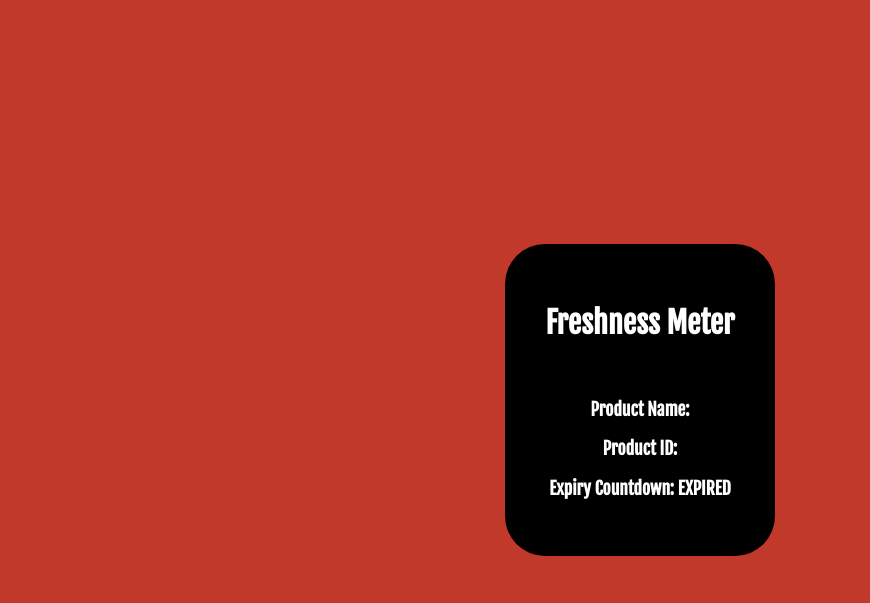
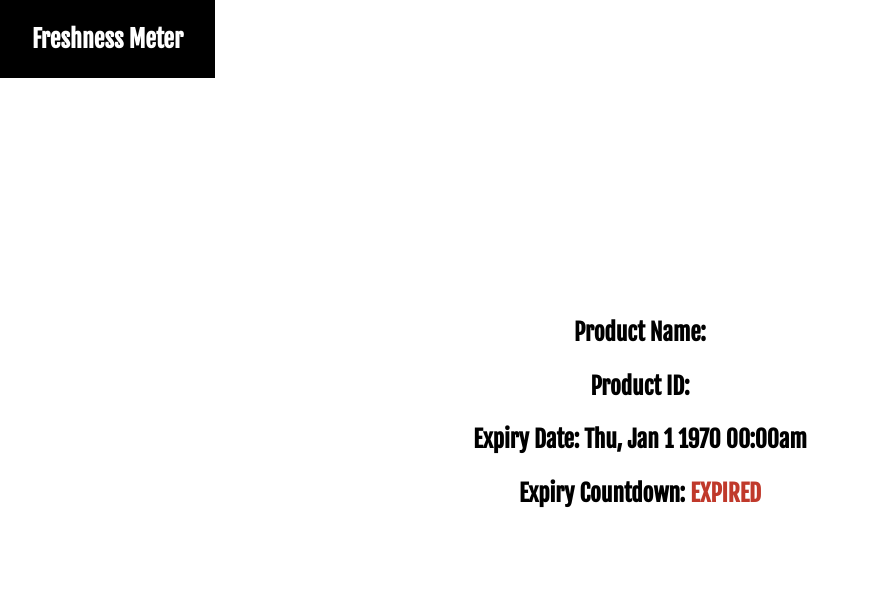
Before and after one commit to sauravadiyodi/freshnessmeter, a plain HTML site: page index.html in a window 1280 px wide. Shown: the whole page, without its empty margins (0-870 px from the left). Drawn offline with Linux system fonts and the light colour scheme.

Commit message:
UI Update
New UI

```diff
--- a/index.html
+++ b/index.html
@@ -18,36 +18,71 @@
       html,
       body {
         font-family: "Fjalla One", sans-serif;
-        background: #27ae60;
+        background: white;
         font-weight: 400;
         font-size: 15px;
         color: white;
         overflow: hidden;
+        margin: 0px;
       }
       .databox{
         padding: 5vh;
+        background: white;
+        color: black;
+        text-align: center;
+      }
+
+      .headlogo{
+        top: 1vh;
+        left: 1vh;
         background: black;
-        border-radius: 5vh;
+        color: white;
+        width: fit-content;
+        font-size: 1.5vh;
+        padding: 01vh 4vh;
         text-align: center;
+        vertical-align: middle;
+      }
+
+      #countdown{
+        color: #44bd32
       }
 
       #cbody{
         display: flex;
         align-items: center;
         justify-content: center;
+        flex-direction: column;
+        font-size: 2.5vh;
+        height: 50vh;
+        bottom: 25vh;
+        left: 0;
+        right: 0;
+        margin-left: auto;
+        margin-right: auto;
+        position: absolute;
       }
     </style>
   </head>
-  <body id="cbody" onload="fresh()">
+  <body onload="fresh()">
+    <header>
+      <div class="headlogo">
+        <h1>Freshness Meter</h1>
+      </div>
+    </header>
+
+    <div id="cbody">
       <div class="databox" id="databox">
-      <h1>Freshness Meter</h1>
         <br>
         <h3>Product Name: <span id="pname">pname</span></h3>
         <!-- <br> -->
         <h3>Product ID: <span id="prodid">prodid</span></h3>
         <!-- <br> -->
+        <h3>Expiry Date: <span id="expdate">expdate</span></h3>
+        <!-- <br> -->
         <h3>Expiry Countdown: <span id="countdown">countdown</span></h3>
       </div>
       <script type="text/javascript" src="script.js"></script>
+    </div>
   </body>
 </html>
--- a/script.js
+++ b/script.js
@@ -5,6 +5,7 @@ function fresh(){
     const urlstring = window.location.search;
 
     const urlParams = new URLSearchParams(urlstring);
+
 
     const pname = urlParams.get('pname');
     const pid = urlParams.get('pid');
@@ -15,6 +16,17 @@ function fresh(){
 
     document.getElementById("pname").innerHTML = pname;
     document.getElementById("prodid").innerHTML = pid;
+    document.getElementById("expdate").innerHTML = formatAMPM();
+
+    function formatAMPM() {
+    var d = edate,
+        minutes = d.getMinutes().toString().length == 1 ? '0'+d.getMinutes() : d.getMinutes(),
+        hours = d.getHours().toString().length == 1 ? '0'+d.getHours() : d.getHours(),
+        ampm = d.getHours() >= 12 ? 'pm' : 'am',
+        months = ['Jan','Feb','Mar','Apr','May','Jun','Jul','Aug','Sep','Oct','Nov','Dec'],
+        days = ['Sun','Mon','Tue','Wed','Thu','Fri','Sat'];
+    return days[d.getDay()]+', '+months[d.getMonth()]+' '+d.getDate()+' '+d.getFullYear()+' '+hours+':'+minutes+ampm;
+    }
 
     var countDownDate = new Date(edate).getTime();
 
@@ -41,8 +53,7 @@ function fresh(){
         if (distance < 0) {
             clearInterval(x);
             document.getElementById("countdown").innerHTML = "EXPIRED";
-            document.getElementById("cbody").style.background = "#c0392b";
-            document.getElementById("html").style.background = "#c0392b";
+            document.getElementById("countdown").style.color = "#c0392b";
         }
 
     }, 1000);
```
Also changed, not shown: demo qr/09-06-2020.png (added), demo qr/15-06-2021.png (added), demo qr/20-06-2020.png (added), demo qr/qrs.txt (added). Lines whose indentation alone changed are shown as unchanged.
